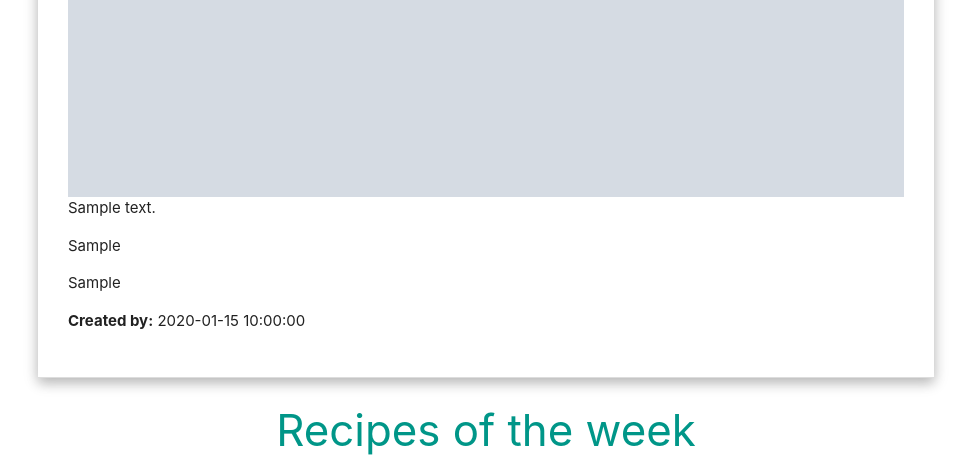
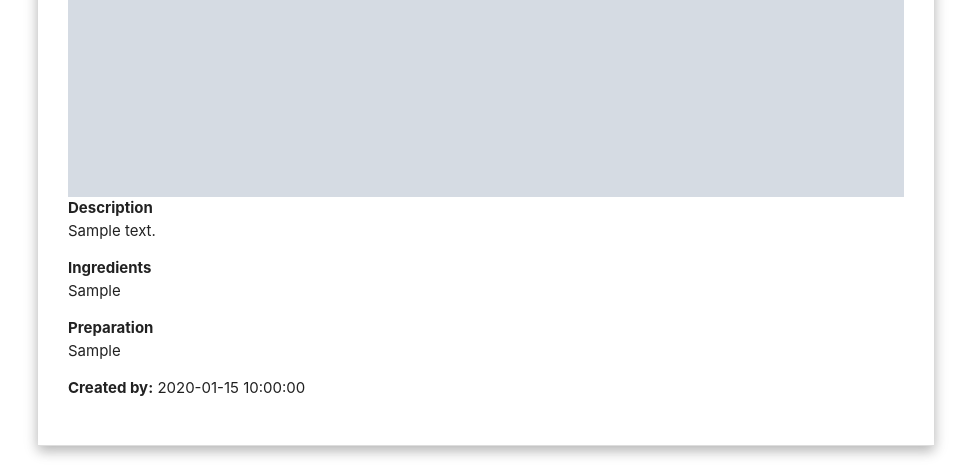
Before and after one commit to NunoCos/Nuno_Cookbook, a Flask app: page / in a window 1280 px wide, after a click that opens the changed part. Shown: the part 1391-1864 px from the top of the page, without its empty margins (154-1125 px from the left). Run offline with Flask 2, Linux system fonts and the light colour scheme; grey boxes marked "Sample" are stand-in pictures; a database or web service that is not in the repository returns one stand-in record (values such as "Sample title"); some libraries are stand-ins or nearby versions.

Commit message:
add labels to collapsible

```diff
--- a/templates/index.html
+++ b/templates/index.html
@@ -82,9 +82,9 @@
             </div>
             <div class="collapsible-body">
                 <img src="{{ recipe.image_url}}" class="responsive-img TextWrap">
-                <p>{{ recipe.recipe_description }}</p>
-                <p>{{ recipe.recipe_ingredients }}</p>
-                <p>{{ recipe.recipe_steps }}</p>
+                <p><b>Description</b><br>{{ recipe.recipe_description }}</p>
+                <p><b>Ingredients</b><br>{{ recipe.recipe_ingredients }}</p>
+                <p><b>Preparation</b><br>{{ recipe.recipe_steps }}</p>
                 <p><b>Created by:</b> {{ recipe.created_by }}</p>
             </div>
         </li>
```
Also changed, not shown: README.md.
